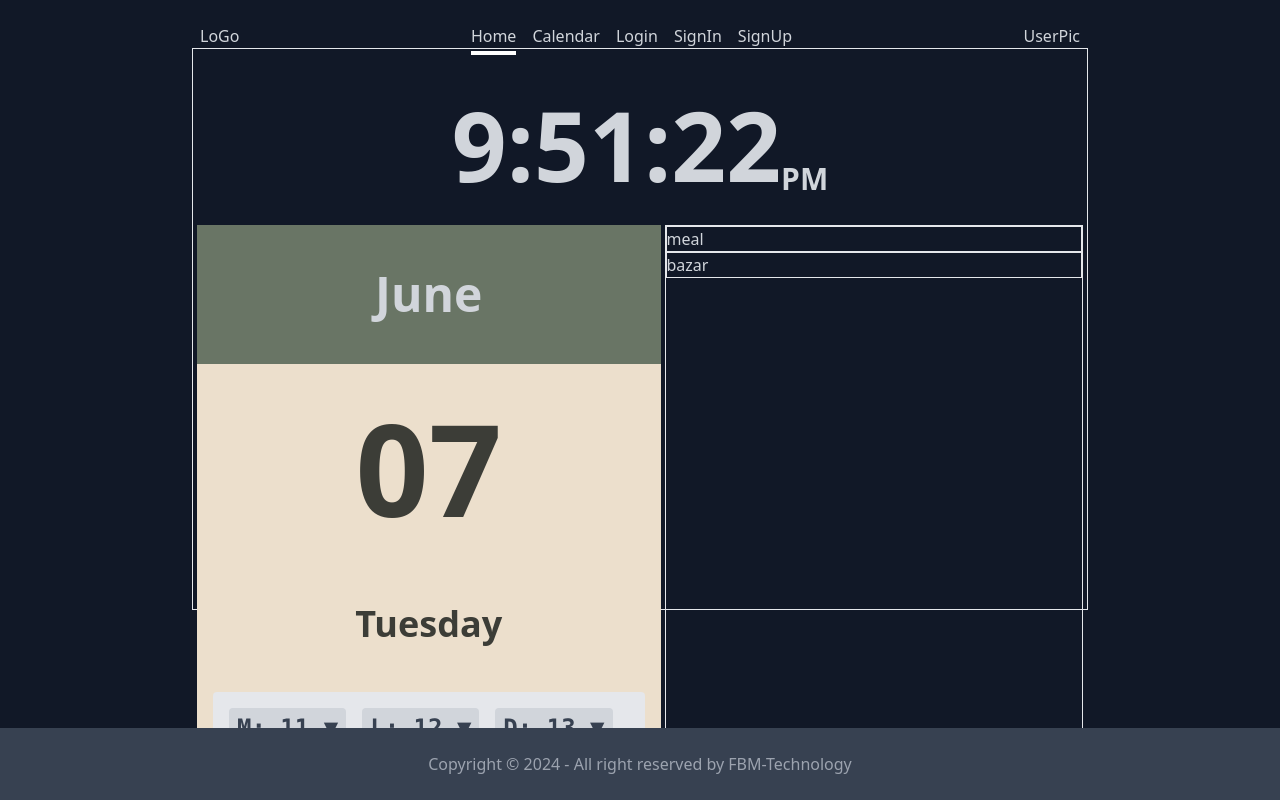
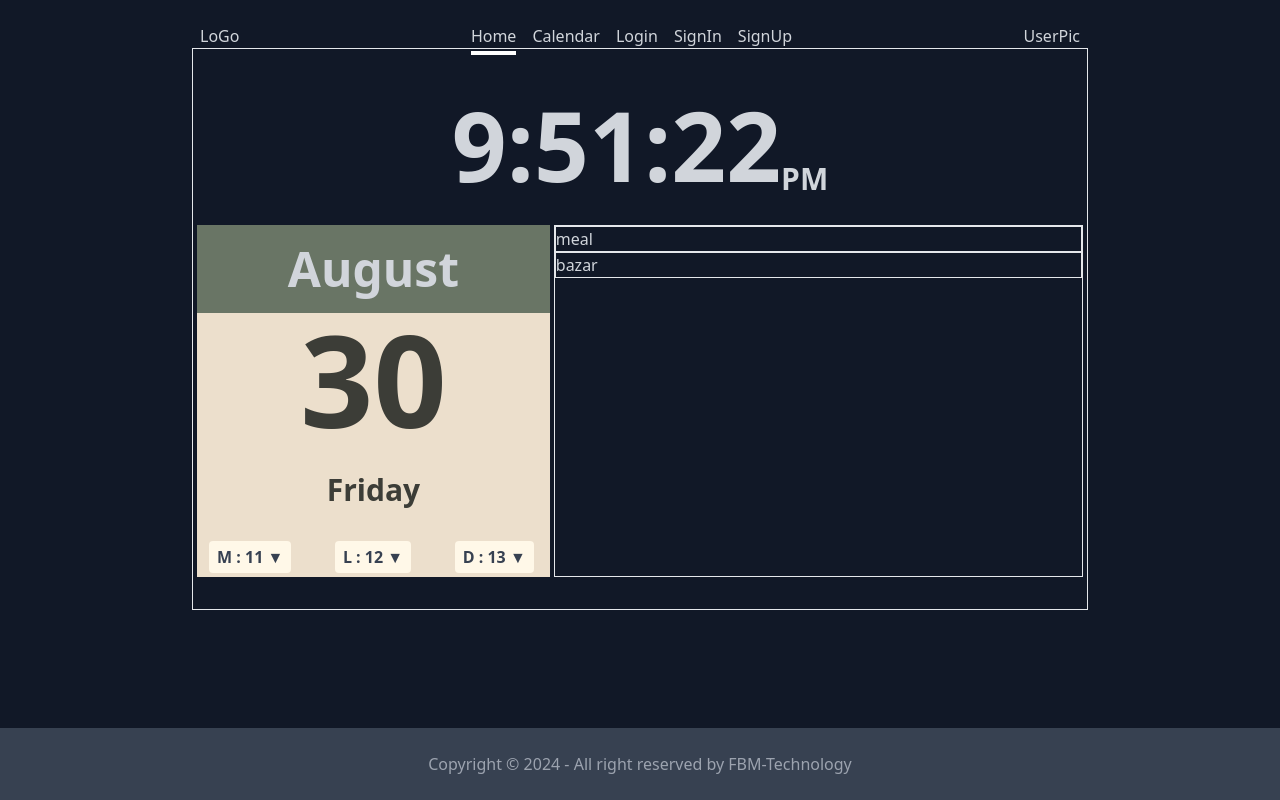
Before and after one commit to farhad-fbm/MessManagement, a React (Vite) app: page / in a window 1280 px wide. Built offline with nearby package versions, Linux system fonts and the light colour scheme.

Commit message:
fixed cdropdown color

```diff
--- a/src/components/auth/Login.jsx
+++ b/src/components/auth/Login.jsx
@@ -1,10 +1,8 @@
-import MealTracker from "../dropDown/MealsDropDown"
 
 export const Login = () => {
   return (
     <div>
       Login
-      <MealTracker />
 
     </div>
   )
--- /dev/null
+++ b/src/components/calendar/todayData.js
@@ -0,0 +1,16 @@
+const today = new Date();
+
+export let hour = today.getHours();
+export const ampm = hour >= 12 ? 'PM' : 'AM';
+hour = hour % 12 || 12;
+
+export const minutes = String(today.getMinutes()).padStart(2, '0');
+export const seconds = String(today.getSeconds()).padStart(2, '0');
+
+const dayNames = ['Sunday', 'Monday', 'Tuesday', 'Wednesday', 'Thursday', 'Friday', 'Saturday'];
+export const dayName = dayNames[today.getDay()];
+
+const monthNames = ['January', 'February', 'March', 'April', 'May', 'June', 'July', 'August', 'September', 'October', 'November', 'December'];
+export const monthName = monthNames[today.getMonth()];
+
+export const year = today.getFullYear();
--- a/src/components/dayCard/DayCard.jsx
+++ b/src/components/dayCard/DayCard.jsx
@@ -1,15 +1,15 @@
-import MealTracker from "../dropDown/MealsDropDown"
+import { dayName, monthName } from "../calendar/todayData";
+import DropDownContainer from "../dropDown/MealsDropDown"
 
 export const DayCard = () => {
   return (
     <div className="grid grid-rows-[1fr_3fr]">
-      <div className=" grid place-items-center text-5xl font-bold bg-[#697565]">June</div>
+      <div className=" grid place-items-center text-5xl font-bold bg-[#697565]">{monthName}</div>
       <div className=" grid grid-rows-[2fr_1fr_1fr] bg-[#ECDFCC] text-[#3C3D37]">
-        <div className=" grid place-items-center text-9xl font-extrabold">07</div>
-        <div className=" grid place-items-center text-4xl font-semibold">Tuesday</div>
-        <div className=" flex items-end text-2xl font-semibold">
-          <MealTracker />
-        </div>
+        <div className=" grid place-items-center text-9xl font-extrabold ">{new Date().getDate()}</div>
+        <div className=" grid place-items-center text-3xl font-bold mt-6">{dayName}</div>
+        <div className=" flex justify-between items-end mb-1 ml-3"> <DropDownContainer /></div>
+
       </div>
     </div>
 
--- a/src/components/dropDown/MealsDropDown.jsx
+++ b/src/components/dropDown/MealsDropDown.jsx
@@ -1,38 +1,44 @@
+/* eslint-disable react/prop-types */
 
 import { Dinner, Lunch, Morning } from "./onMeals";
 import { useState, useEffect, useRef } from "react";
 
 const MealDropdown = ({ id, mealData, isOpen, onClick }) => {
+  //____________________________
   const dropdownRef = useRef(null);
-
   useEffect(() => {
     const handleClickOutside = (event) => {
       if (dropdownRef.current && !dropdownRef.current.contains(event.target)) {
         onClick(null);
       }
+      console.log('clickOutside');
+
     };
-
     document.addEventListener("mousedown", handleClickOutside);
     return () => document.removeEventListener("mousedown", handleClickOutside);
   }, [onClick]);
+  // ______________________________________________________________
 
   return (
-    <div ref={dropdownRef} className="relative inline-block mr-4">
+    <div ref={dropdownRef} className="relative inline-block mr-4 font-extrabold">
       <button
-        className="bg-gray-300 text-gray-700 py-1 px-2 rounded inline-flex items-center"
+        className={`py-1 px-2 rounded inline-flex items-center ${isOpen ? 'bg-[#AAB396] text-white' : 'bg-[#FFF8E8] text-gray-700'}`}
         onClick={() => onClick(id)}
       >
-        {id}: {mealData.length} {isOpen ? "▲" : "▼"}
+        {id} : {mealData.length} {isOpen ? "▲" : "▼"}
       </button>
       {isOpen && (
         <div
-          ref={dropdownRef}
-          className="fixed inset-0 flex items-center justify-center bg-black bg-opacity-50"
+          className="fixed inset-0 flex items-center justify-center ml-6 -mt-2 bg-black bg-opacity-50"
         >
-          <div className="bg-white border rounded shadow-lg p-4 w-48">
+          <div className="bg-[#EEEDEB] text-[#2F3645]  rounded-xl shadow-lg w-48">
+            <div className="text-2xl font-extrabold text-black px-2 pb-2">
+              {id === 'M' ? "Morning" : id === "L" ? "Lunch" : "Dinner"}-{mealData.length}
+            </div>
             {mealData.map(({ id, name, meal }) => (
-              <div key={id} className="px-4 py-2 text-gray-800">
-                {name}: {meal}
+              <div key={id} className="px-4 py-1  flex justify-between gap-2 border rounded-xl border-gray-300">
+                <p>{name} :</p>
+                <p>{meal}</p>
               </div>
             ))}
           </div>
@@ -42,9 +48,9 @@ const MealDropdown = ({ id, mealData, isOpen, onClick }) => {
   );
 };
 
-const MealTracker = () => {
+const DropDownContainer = () => {
+
   const [openDropdown, setOpenDropdown] = useState(null);
-
   const handleDropdownClick = (dropdownId) => {
     setOpenDropdown((prevDropdown) =>
       prevDropdown === dropdownId ? null : dropdownId
@@ -52,8 +58,8 @@ const MealTracker = () => {
   };
 
   return (
-    <div className="p-4">
-      <pre className="bg-gray-200 p-4 rounded">
+
+    <>
       <MealDropdown
         id="M"
         mealData={Morning}
@@ -72,9 +78,8 @@ const MealTracker = () => {
         isOpen={openDropdown === "D"}
         onClick={handleDropdownClick}
       />
-      </pre>
-    </div>
+    </>
   );
 };
 
-export default MealTracker;
+export default DropDownContainer;
--- a/src/components/home/Home.jsx
+++ b/src/components/home/Home.jsx
@@ -1,4 +1,5 @@
 
+// eslint-disable-next-line no-unused-vars
 import { Accordion } from "../accordion/Accordion";
 import { DayCard } from "../dayCard/DayCard";
 import { HomeClock } from "../homeClock/HomeClock";
```
Lines whose indentation alone changed are shown as unchanged.
